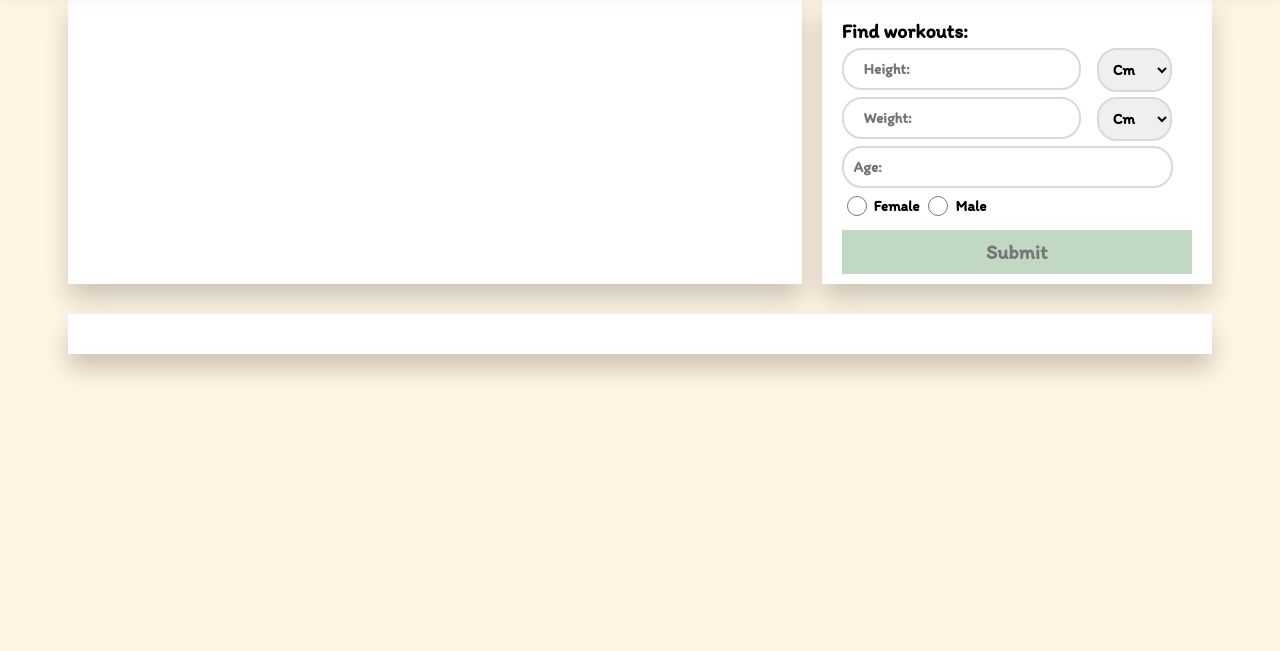
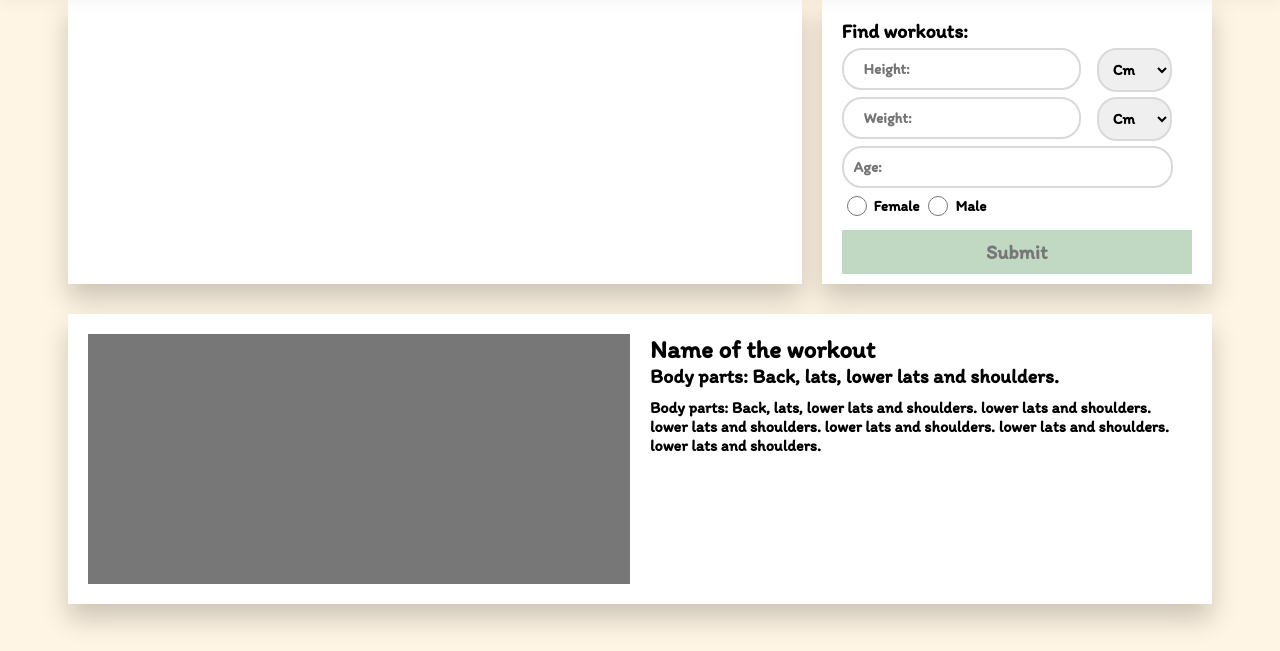
Before and after one commit to sabuka-dumbo/WellnessHub, a Django app: page /workouts/ in a window 1280 px wide. Shown: the part 149-800 px from the top of the page. Run offline with Django 5.2, Linux system fonts and the light colour scheme.

Commit message:
Mar 20, 2025, 7:22 PM

```diff
--- a/wellnesshub/wh/static/css/workouts.css
+++ b/wellnesshub/wh/static/css/workouts.css
@@ -247,11 +247,83 @@
     position: relative;
     top: 170px;
     left: 60px;
-    width: calc(100% - 160px);
+    width: calc(100% - 120px);
+    height: max-content;
+}
+
+.result {
+    position: relative;
+    top: 0;
+    left: 0;
+    width: calc(100% - 40px);
     height: max-content;
     padding: 20px;
     background-color: white;
     box-shadow: 0px 15px 25px rgba(0, 0, 0, 0.201);
+    display: grid;
+    grid-template-columns: calc(50% - 10px) 20px calc(50% - 10px);
+    margin-bottom: 40px;
+}
+
+.result-video {
+    position: relative;
+    top: 0;
+    left: 0;
+    width: 100%;
+    height: 250px;
+    background-color: #777777;
+    grid-column-start: 1;
+    grid-column-end: 2;
+}
+
+.result-text {
+    position: relative;
+    top: 0;
+    left: 0;
+    width: 100%;
+    height: max-content;
+    grid-column-start: 3;
+    grid-column-end: 4;
+}
+
+.workout-name {
+    position: relative;
+    top: 0px;
+    left: 0;
+    width: 100%;
+    height: max-content;
+    font-family: "Itim";
+    font-size: 25px;
+    font-weight: bold;
+    padding: 0;
+    margin: 0;
+}
+
+.workout-parts {
+    position: relative;
+    top: 0px;
+    left: 0;
+    width: 100%;
+    height: max-content;
+    font-family: "Itim";
+    font-size: 20px;
+    font-weight: bold;
+    padding: 0;
+    margin: 0;
+    margin-bottom: 10px;
+}
+
+.workout-description {
+    position: relative;
+    top: 0px;
+    left: 0;
+    width: 100%;
+    height: max-content;
+    font-family: "Itim";
+    font-size: 16px;
+    font-weight: bold;
+    padding: 0;
+    margin: 0;
 }
 
 input::-webkit-outer-spin-button,
--- a/wellnesshub/wh/templates/workouts.html
+++ b/wellnesshub/wh/templates/workouts.html
@@ -59,7 +59,15 @@
     </div>
 
     <div class="results-div">
+        <div class="result">
+            <div class="result-video"></div>
 
+            <div class="result-text">
+                <h1 class="workout-name">Name of the workout</h1>
+                <h1 class="workout-parts">Body parts: Back, lats, lower lats and shoulders.</h1>
+                <h1 class="workout-description">Body parts: Back, lats, lower lats and shoulders.  lower lats and shoulders.  lower lats and shoulders.  lower lats and shoulders.  lower lats and shoulders.  lower lats and shoulders. </h1>
+            </div>
+        </div>
     </div>
 
     <script src="{% static 'js/workouts.js' %}"></script>
```
